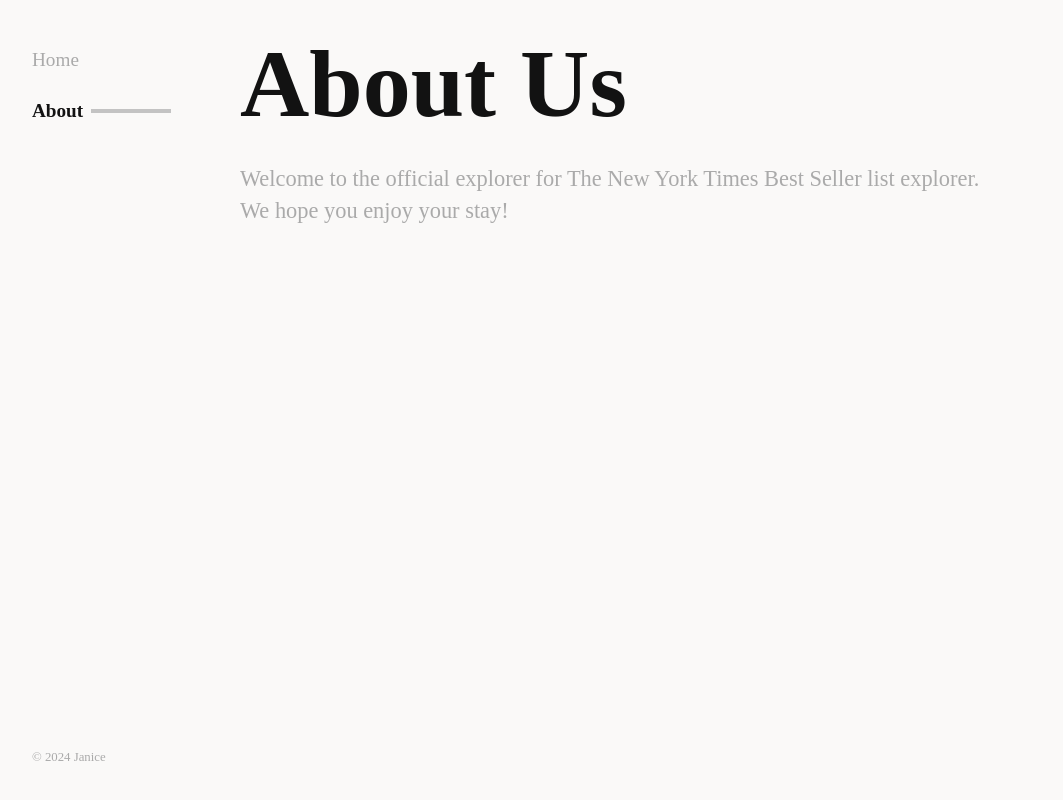
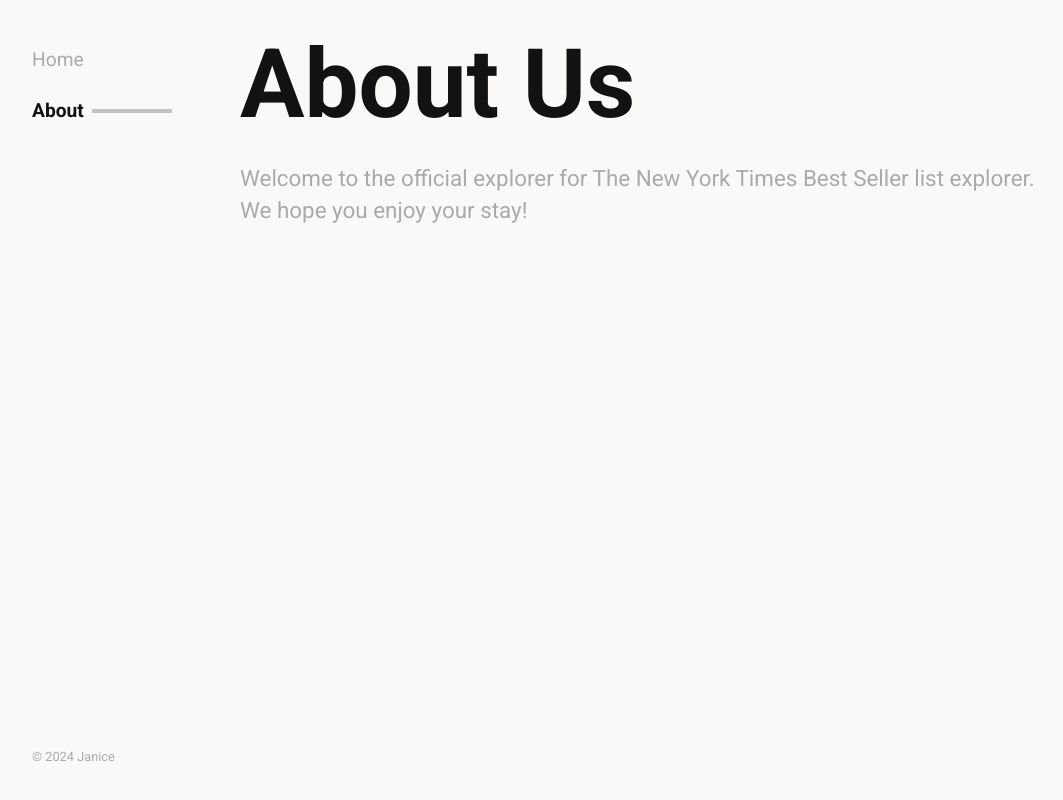
Before and after one commit to jeeweb/nyt-bestseller-explorer, a Next.js app: page /about in a window 1280 px wide. Shown: the whole page, without its empty margins (4-1067 px from the left). Built offline with nearby package versions, Linux system fonts and the light colour scheme.

Commit message:
design: google font 추가

```diff
--- a/app/layout.tsx
+++ b/app/layout.tsx
@@ -20,7 +20,6 @@
 export const roboto = Roboto({
   subsets: ["latin"],
   weight: ["100", "400", "700"],
-  variable: "--roboto",
 });
 
 export default function RootLayout({
@@ -30,7 +29,7 @@
 }) {
   return (
     <html lang="en">
-      <body className={roboto.variable}>
+      <body className={roboto.className}>
         <Header />
         <div>{children}</div>
         <Footer />
--- a/styles/global.css
+++ b/styles/global.css
@@ -134,9 +134,8 @@
   box-sizing: border-box;
 }
 body {
-  font-family: var(--font--roboto), Roboto, system-ui, -apple-system,
-    BlinkMacSystemFont, "Segoe UI", Oxygen, Ubuntu, Cantarell, "Open Sans",
-    "Helvetica Neue", sans-serif;
+  font-family: Roboto, system-ui, -apple-system, BlinkMacSystemFont, "Segoe UI",
+    Oxygen, Ubuntu, Cantarell, "Open Sans", "Helvetica Neue", sans-serif;
   color: #aaaaaa;
 }
 a {
```
